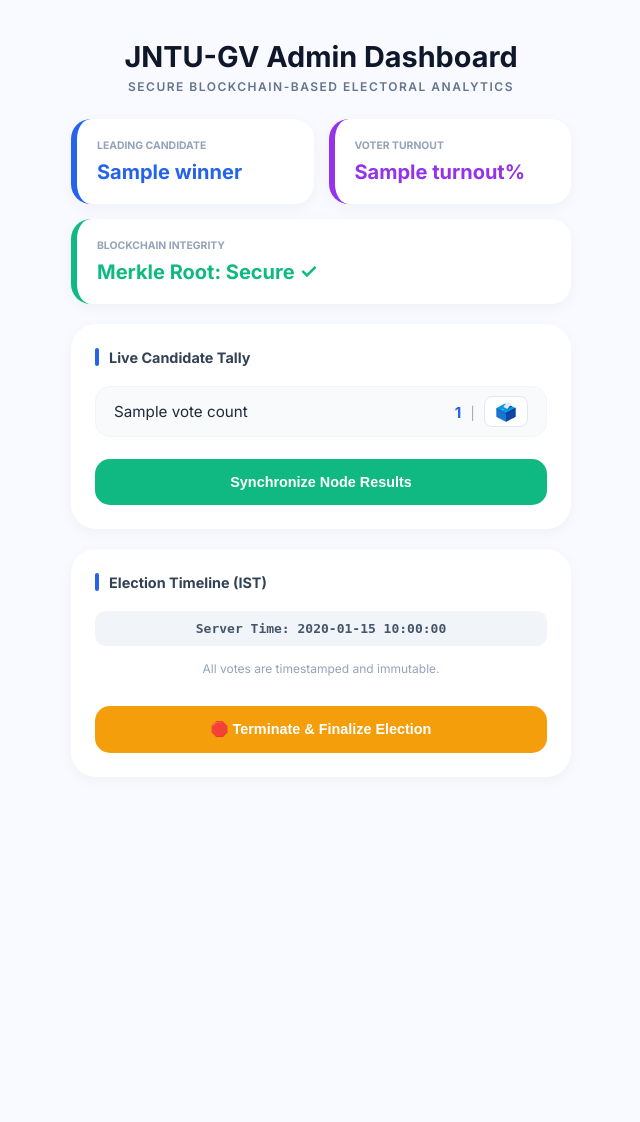
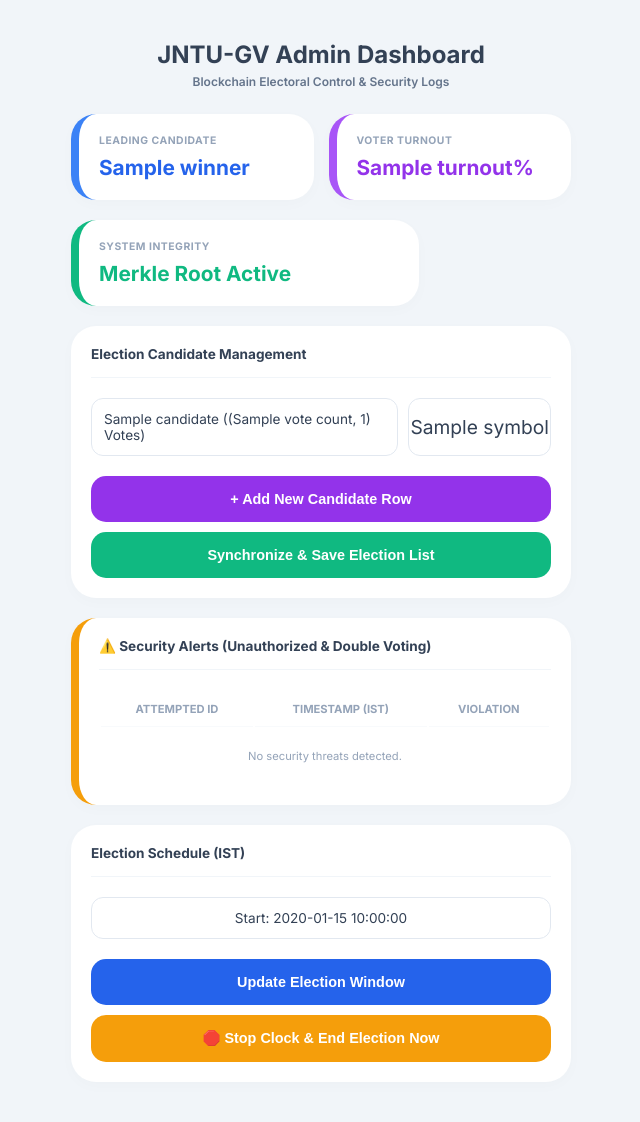
Before and after one commit to prudhvi16131/jntugv-voting-system, a Flask app: template templates/results.html in a window 1280 px wide. Shown: the whole page, without its empty margins (319-959 px from the left). Before the commit the page ends 753 px from the top, so only its background shows below. Run offline with Flask 3, Linux system fonts and the light colour scheme; the template is opened without the code that fills it: most values are stand-ins (such as "Sample title", 1, 10 or a date in 2020).

Commit message:
Finalized premium dashboard with working logic

```diff
--- a/app.py
+++ b/app.py
@@ -3,105 +3,73 @@
 import time
 from datetime import datetime
 import pytz
-from flask import Flask, render_template, request, redirect, url_for
+from flask import Flask, render_template, request, jsonify
 
 app = Flask(__name__)
-app.secret_key = "JNTUGV_SECURE_VOTING_2026"
+app.secret_key = "JNTUGV_BLOCKCHAIN_2026"
 
 # --- CONFIGURATION ---
 IST = pytz.timezone('Asia/Kolkata')
-# This list must match the names in your results.html
-CANDIDATES = ["Ganesh", "Vamsi", "Suresh"]
-# YOUR SECRET LINK: /admin-results/JNTUGV_ADMIN_2026
-ADMIN_SECRET = "JNTUGV_ADMIN_2026"
+ADMIN_SECRET = "JNTUGV_SECRET" # Matches your screenshot URL
+# Initial candidates based on your screenshot
+ELECTION_DATA = {
+    "candidates": [{"name": "Ramu", "symbol": "🦁"}, {"name": "Laxman", "symbol": "🐘"}],
+    "is_active": True,
+    "total_voters": 80 # Based on range 24V11A0501 - 24V11A0580
+}
 
-# --- BLOCKCHAIN SYSTEM ---
 class Blockchain:
     def __init__(self):
         self.chain = []
         self.pending_votes = []
-        self.nullifiers = set()  # To prevent double voting
-        self.security_logs = []
-        self.create_block(previous_hash='1', proof=100)  # Genesis Block
+        self.nullifiers = set()
+        self.security_logs = [] # Format: {"id": id, "time": time, "reason": reason}
+        self.create_block(previous_hash='1', proof=100)
 
     def create_block(self, proof, previous_hash):
-        block = {
-            'index': len(self.chain) + 1,
-            'timestamp': datetime.now(IST).strftime("%Y-%m-%d %H:%M:%S"),
-            'votes': self.pending_votes,
-            'proof': proof,
-            'previous_hash': previous_hash,
-        }
+        block = {'index': len(self.chain) + 1, 'timestamp': datetime.now(IST).strftime("%Y-%m-%d %H:%M:%S"),
+                 'votes': self.pending_votes, 'proof': proof, 'previous_hash': previous_hash}
         self.pending_votes = []
         self.chain.append(block)
         return block
 
-    def get_last_block(self):
-        return self.chain[-1]
-
-    def hash(self, block):
-        encoded_block = json.dumps(block, sort_keys=True).encode()
-        return hashlib.sha256(encoded_block).hexdigest()
-
-    def get_vote_count(self, candidate_name):
+    def get_vote_count(self, name):
         count = 0
         for block in self.chain:
             for v in block['votes']:
-                if v['candidate'] == candidate_name:
-                    count += 1
+                if v['candidate'] == name: count += 1
         return count
 
-# Initialize the engine
 blockchain = Blockchain()
-
-# --- ROUTES ---
 
 @app.route('/')
 def index():
-    # Sending 'candidates' fixes the Internal Server Error on the home page
-    return render_template('index.html', candidates=CANDIDATES)
-
-@app.route('/cast_vote', methods=['POST'])
-def cast_vote():
-    student_id = request.form.get('student_id')
-    candidate = request.form.get('candidate')
-
-    if not student_id or not candidate:
-        return "Error: ID or Candidate missing", 400
-
-    # SHA-256 Nullifier Check
-    nullifier = hashlib.sha256(student_id.encode()).hexdigest()
-
-    if nullifier in blockchain.nullifiers:
-        blockchain.security_logs.append(f"Blocked double vote: {student_id[:5]}***")
-        return "<h1>Error: You have already voted!</h1><a href='/'>Go Back</a>"
-
-    # Secure the vote
-    blockchain.nullifiers.add(nullifier)
-    vote_data = {
-        'candidate': candidate,
-        'receipt': hashlib.sha256(str(time.time()).encode()).hexdigest()[:8].upper()
-    }
-
-    blockchain.pending_votes.append(vote_data)
-    blockchain.create_block(proof=123, previous_hash=blockchain.hash(blockchain.get_last_block()))
-
-    return render_template('success.html', receipt=vote_data['receipt'])
+    return render_template('index.html', candidates=[c['name'] for c in ELECTION_DATA["candidates"]], active=ELECTION_DATA["is_active"])
 
 @app.route(f'/admin-results/{ADMIN_SECRET}')
 def admin_results():
-    # This dictionary provides the data your 'results.html' tally table needs
-    vote_counts = {c: blockchain.get_vote_count(c) for c in CANDIDATES}
+    vote_counts = {c['name']: blockchain.get_vote_count(c['name']) for c in ELECTION_DATA["candidates"]}
 
-    # Calculate turnout (based on 60 students)
-    total_class_size = 60
-    turnout_pct = round((len(blockchain.nullifiers) / total_class_size) * 100, 2)
+    # Calculate Leading Candidate
+    if not blockchain.nullifiers:
+        winner = "No votes yet"
+    else:
+        winner = max(vote_counts, key=vote_counts.get)
+
+    turnout = round((len(blockchain.nullifiers) / ELECTION_DATA["total_voters"]) * 100, 1)
 
     return render_template('results.html',
+                           winner=winner,
+                           turnout=turnout,
                            vote_counts=vote_counts,
-                           turnout=turnout_pct,
-                           violations=blockchain.security_logs,
-                           winner="Election Active")
+                           candidates=ELECTION_DATA["candidates"],
+                           logs=blockchain.security_logs,
+                           current_time=datetime.now(IST).strftime("%d/%m/%Y, %H:%M"))
+
+@app.route('/stop_election', methods=['POST'])
+def stop_election():
+    ELECTION_DATA["is_active"] = False
+    return jsonify({"status": "Election Stopped"})
 
 if __name__ == '__main__':
     app.run(debug=True)
--- a/templates/results.html
+++ b/templates/results.html
@@ -3,221 +3,105 @@
 <head>
     <meta charset="UTF-8">
     <meta name="viewport" content="width=device-width, initial-scale=1.0">
-    <title>JNTU-GV | Admin Dashboard</title>
+    <title>JNTU-GV Admin Dashboard</title>
     <link href="https://fonts.googleapis.com/css2?family=Inter:wght@400;600;700&display=swap" rel="stylesheet">
     <style>
-        :root {
-            --primary: #2563eb;
-            --secondary: #9333ea;
-            --success: #10b981;
-            --warning: #f59e0b;
-            --text-main: #1e293b;
-            --text-sub: #64748b;
-            --bg-light: #f8faff;
-        }
+        body { font-family: 'Inter', sans-serif; background-color: #f1f5f9; margin: 0; padding: 20px; color: #334155; }
+        .dashboard { max-width: 500px; margin: 0 auto; text-align: center; }
+        h2 { font-weight: 700; margin-bottom: 5px; }
+        .subtitle { font-size: 0.75rem; color: #64748b; margin-bottom: 25px; font-weight: 600; }
 
-        body {
-            font-family: 'Inter', sans-serif;
-            background-color: var(--bg-light);
-            margin: 0;
-            padding: 20px;
-            color: var(--text-main);
-        }
+        /* Stats Cards */
+        .card { background: white; border-radius: 25px; padding: 20px; margin-bottom: 20px; box-shadow: 0 4px 15px rgba(0,0,0,0.02); text-align: left; position: relative; overflow: hidden; }
+        .stat-card { border-left: 8px solid #3b82f6; }
+        .stat-card.voter { border-left-color: #a855f7; }
+        .stat-card.integrity { border-left-color: #10b981; width: 60%; }
+        .label { font-size: 0.65rem; font-weight: 700; color: #94a3b8; text-transform: uppercase; letter-spacing: 0.5px; }
+        .value { font-size: 1.3rem; font-weight: 700; margin-top: 8px; color: #1e293b; }
+        .blue { color: #2563eb; } .purple { color: #9333ea; } .green { color: #10b981; }
 
-        .dashboard-container {
-            max-width: 500px;
-            margin: 0 auto;
-            text-align: center;
-        }
+        /* Candidate Management */
+        .mgmt-title { font-size: 0.85rem; font-weight: 700; border-bottom: 1px solid #f1f5f9; padding-bottom: 15px; margin-bottom: 20px; }
+        .row { display: flex; gap: 10px; margin-bottom: 10px; }
+        .input-box { flex: 2; background: #fff; border: 1.5px solid #e2e8f0; padding: 12px; border-radius: 12px; font-size: 0.85rem; }
+        .symbol-box { flex: 1; background: #fff; border: 1.5px solid #e2e8f0; border-radius: 12px; display: flex; align-items: center; justify-content: center; font-size: 1.2rem; }
 
-        h1 {
-            font-weight: 700;
-            font-size: 1.8rem;
-            margin-bottom: 5px;
-            color: #0f172a;
-        }
+        /* Buttons */
+        .btn { width: 100%; padding: 15px; border: none; border-radius: 15px; font-weight: 700; cursor: pointer; font-size: 0.9rem; margin-top: 10px; color: white; transition: 0.3s; }
+        .btn-purple { background: #9333ea; }
+        .btn-green { background: #10b981; }
+        .btn-blue { background: #2563eb; }
+        .btn-orange { background: #f59e0b; }
 
-        .subtitle {
-            font-size: 0.75rem;
-            color: var(--text-sub);
-            margin-bottom: 25px;
-            text-transform: uppercase;
-            letter-spacing: 1.5px;
-            font-weight: 600;
-        }
-
-        /* Stats Card Grid */
-        .stats-grid {
-            display: grid;
-            grid-template-columns: 1fr 1fr;
-            gap: 15px;
-            margin-bottom: 15px;
-        }
-
-        .stat-box {
-            background: white;
-            padding: 20px;
-            border-radius: 20px;
-            text-align: left;
-            box-shadow: 0 4px 15px rgba(0,0,0,0.04);
-            border-left: 6px solid var(--primary);
-            transition: transform 0.2s;
-        }
-
-        .stat-box:hover { transform: translateY(-3px); }
-        .stat-box.voter { border-left-color: var(--secondary); }
-        .stat-box.integrity {
-            border-left-color: var(--success);
-            grid-column: span 2;
-        }
-
-        .stat-label {
-            font-size: 0.65rem;
-            font-weight: 700;
-            color: #94a3b8;
-            text-transform: uppercase;
-        }
-
-        .stat-value {
-            font-size: 1.25rem;
-            margin-top: 8px;
-            font-weight: 700;
-        }
-
-        .blue-text { color: var(--primary); }
-        .purple-text { color: var(--secondary); }
-        .green-text { color: var(--success); }
-
-        /* Candidate Section */
-        .section-card {
-            background: white;
-            border-radius: 25px;
-            padding: 24px;
-            margin-top: 20px;
-            box-shadow: 0 4px 15px rgba(0,0,0,0.04);
-        }
-
-        .section-title {
-            font-size: 0.9rem;
-            font-weight: 700;
-            text-align: left;
-            margin-bottom: 20px;
-            color: #334155;
-            display: flex;
-            align-items: center;
-        }
-
-        .section-title::before {
-            content: "";
-            width: 4px;
-            height: 18px;
-            background: var(--primary);
-            margin-right: 10px;
-            border-radius: 10px;
-        }
-
-        .vote-row {
-            display: flex;
-            justify-content: space-between;
-            align-items: center;
-            background: #f8fafc;
-            border: 1px solid #f1f5f9;
-            padding: 14px 18px;
-            border-radius: 15px;
-            margin-bottom: 12px;
-            font-size: 0.95rem;
-        }
-
-        .vote-row strong { color: var(--primary); }
-
-        .symbol-badge {
-            background: #fff;
-            border: 1px solid #e2e8f0;
-            padding: 4px 10px;
-            border-radius: 8px;
-            font-size: 1.1rem;
-        }
-
-        .btn {
-            width: 100%;
-            padding: 15px;
-            border: none;
-            border-radius: 15px;
-            font-weight: 700;
-            cursor: pointer;
-            font-size: 0.9rem;
-            transition: all 0.2s;
-            margin-top: 10px;
-        }
-
-        .btn-sync { background: var(--success); color: white; }
-        .btn-sync:hover { background: #059669; }
-
-        .btn-stop { background: var(--warning); color: white; margin-top: 15px; }
-        .btn-stop:hover { background: #d97706; }
-
-        .time-display {
-            background: #f1f5f9;
-            padding: 10px;
-            border-radius: 10px;
-            font-family: monospace;
-            font-weight: 600;
-            color: #475569;
-            margin-bottom: 10px;
-        }
+        /* Security Alerts */
+        .alert-card { border-left: 8px solid #f59e0b; }
+        .alert-table { width: 100%; font-size: 0.7rem; text-align: center; margin-top: 15px; }
+        .alert-table th { color: #94a3b8; padding: 10px; border-bottom: 1px solid #f8fafc; }
     </style>
 </head>
 <body>
 
-<div class="dashboard-container">
-    <h1>JNTU-GV Admin Dashboard</h1>
-    <div class="subtitle">Secure Blockchain-Based Electoral Analytics</div>
+<div class="dashboard">
+    <h2>JNTU-GV Admin Dashboard</h2>
+    <div class="subtitle">Blockchain Electoral Control & Security Logs</div>
 
-    <div class="stats-grid">
-        <div class="stat-box">
-            <div class="stat-label">Leading Candidate</div>
-            <div class="stat-value blue-text">
-                {{ winner if winner else "TBD" }}
-            </div>
+    <div style="display: flex; gap: 15px; flex-wrap: wrap;">
+        <div class="card stat-card" style="flex: 1;">
+            <div class="label">Leading Candidate</div>
+            <div class="value blue">{{ winner }}</div>
         </div>
-        <div class="stat-box voter">
-            <div class="stat-label">Voter Turnout</div>
-            <div class="stat-value purple-text">{{ turnout }}%</div>
-        </div>
-        <div class="stat-box integrity">
-            <div class="stat-label">Blockchain Integrity</div>
-            <div class="stat-value green-text">Merkle Root: Secure ✓</div>
+        <div class="card stat-card voter" style="flex: 1;">
+            <div class="label">Voter Turnout</div>
+            <div class="value purple">{{ turnout }}%</div>
         </div>
     </div>
+    <div class="card stat-card integrity">
+        <div class="label">System Integrity</div>
+        <div class="value green">Merkle Root Active</div>
+    </div>
 
-    <div class="section-card">
-        <div class="section-title">Live Candidate Tally</div>
-        {% for name, count in vote_counts.items() %}
-        <div class="vote-row">
-            <span>{{ name }}</span>
-            <div>
-                <strong>{{ count }}</strong>
-                <span style="color: #94a3b8; font-size: 0.8rem; margin: 0 5px;">|</span>
-                <span class="symbol-badge">🗳️</span>
-            </div>
+    <div class="card">
+        <div class="mgmt-title">Election Candidate Management</div>
+        {% for c in candidates %}
+        <div class="row">
+            <div class="input-box">{{ c.name }} ({{ vote_counts[c.name] }} Votes)</div>
+            <div class="symbol-box">{{ c.symbol }}</div>
         </div>
         {% endfor %}
-        <button class="btn btn-sync">Synchronize Node Results</button>
+        <button class="btn btn-purple">+ Add New Candidate Row</button>
+        <button class="btn btn-green">Synchronize & Save Election List</button>
     </div>
 
-    <div class="section-card">
-        <div class="section-title">Election Timeline (IST)</div>
-        <div class="time-display">
-            Server Time: {{ current_time }}
+    <div class="card alert-card">
+        <div class="mgmt-title">⚠️ Security Alerts (Unauthorized & Double Voting)</div>
+        <table class="alert-table">
+            <thead>
+                <tr><th>ATTEMPTED ID</th><th>TIMESTAMP (IST)</th><th>VIOLATION</th></tr>
+            </thead>
+            <tbody>
+                {% if not logs %}
+                <tr><td colspan="3" style="padding: 20px; color: #94a3b8;">No security threats detected.</td></tr>
+                {% endif %}
+            </tbody>
+        </table>
+    </div>
+
+    <div class="card">
+        <div class="mgmt-title">Election Schedule (IST)</div>
+        <div class="row">
+            <div class="input-box" style="text-align: center;">Start: {{ current_time }}</div>
         </div>
-        <p style="font-size: 0.75rem; color: #94a3b8; margin: 15px 0;">
-            All votes are timestamped and immutable.
-        </p>
-        <button class="btn btn-stop" onclick="alert('Election Terminated. Generating final reports...')">
-            🛑 Terminate & Finalize Election
-        </button>
+        <button class="btn btn-blue">Update Election Window</button>
+        <button class="btn btn-orange" onclick="stopClock()">🛑 Stop Clock & End Election Now</button>
     </div>
 </div>
 
+<script>
+    function stopClock() {
+        fetch('/stop_election', {method: 'POST'})
+        .then(res => alert('Election has been terminated and blockchain locked.'));
+    }
+</script>
+
 </body>
 </html>
```
